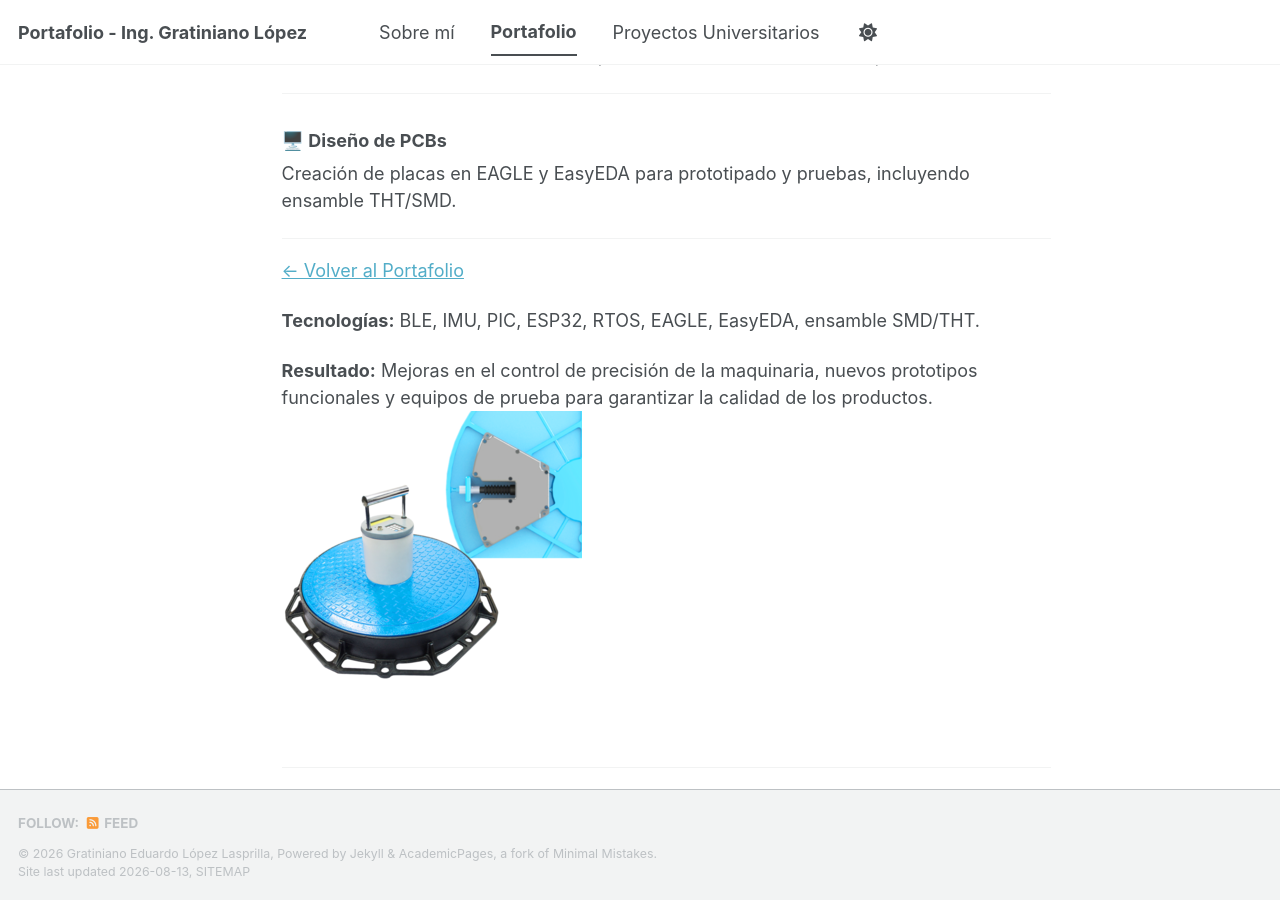
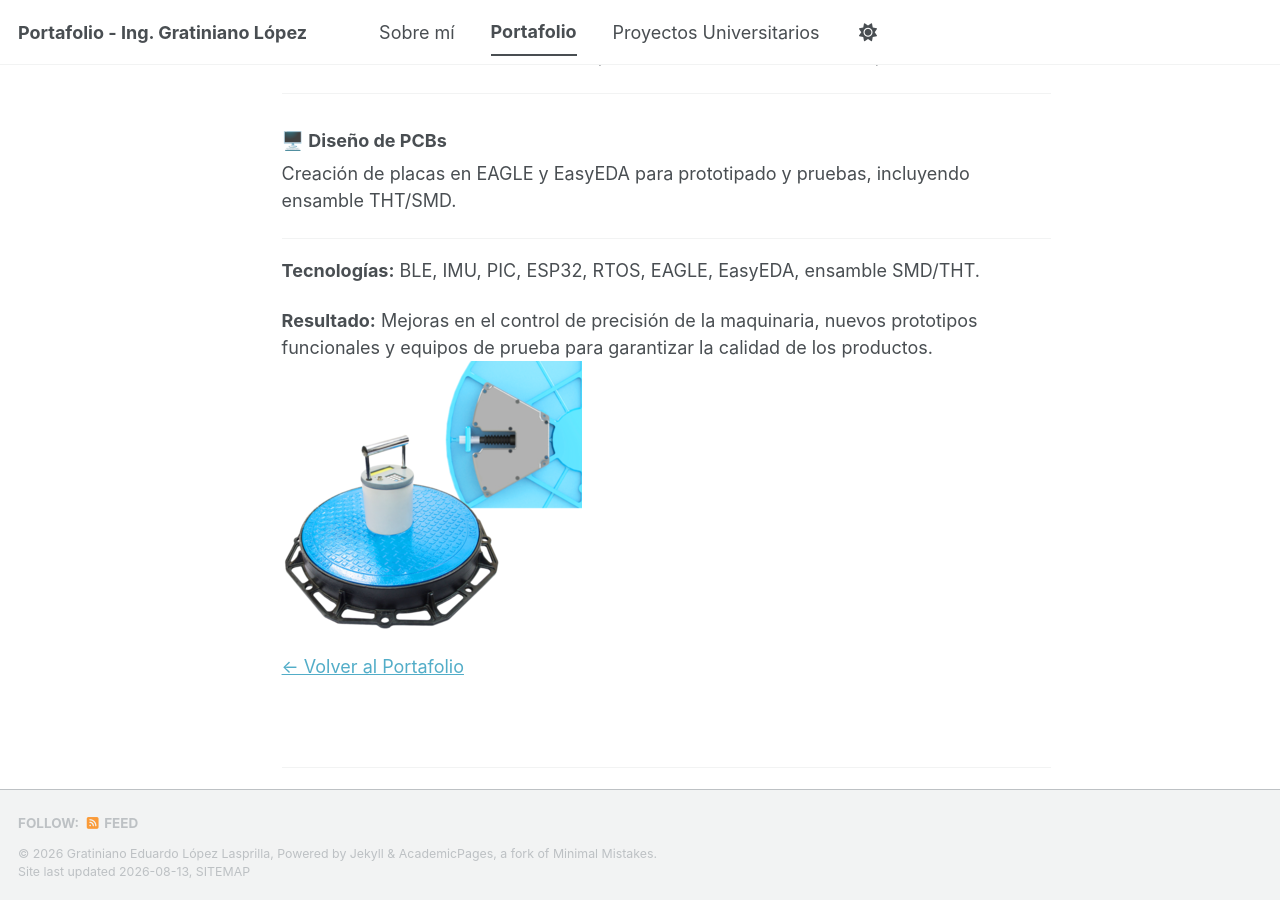
Before and after one commit to ingGratiniano/ingGratiniano.github.io, a Jekyll site: the page built from _portfolio/micromotores.md, in a window 1280 px wide and 900 px high, scrolled down 889 px. Built offline with Jekyll 4.4.1, drawn with Linux system fonts in a browser that asks for light colours; a style sheet for code colours, icons or effects is not loaded.

```diff
--- a/_portfolio/micromotores.md
+++ b/_portfolio/micromotores.md
@@ -44,9 +44,9 @@ Creación de placas en EAGLE y EasyEDA para prototipado y pruebas, incluyendo en
 ---
 
 
-[← Volver al Portafolio](/portfolio/)
-
 **Tecnologías:** BLE, IMU, PIC, ESP32, RTOS, EAGLE, EasyEDA, ensamble SMD/THT.
 
 **Resultado:** Mejoras en el control de precisión de la maquinaria, nuevos prototipos funcionales y equipos de prueba para garantizar la calidad de los productos.
 ![Tecnotapa - IMU](/images/tecnotapa.png)
+
+[← Volver al Portafolio](/portfolio/)
```
